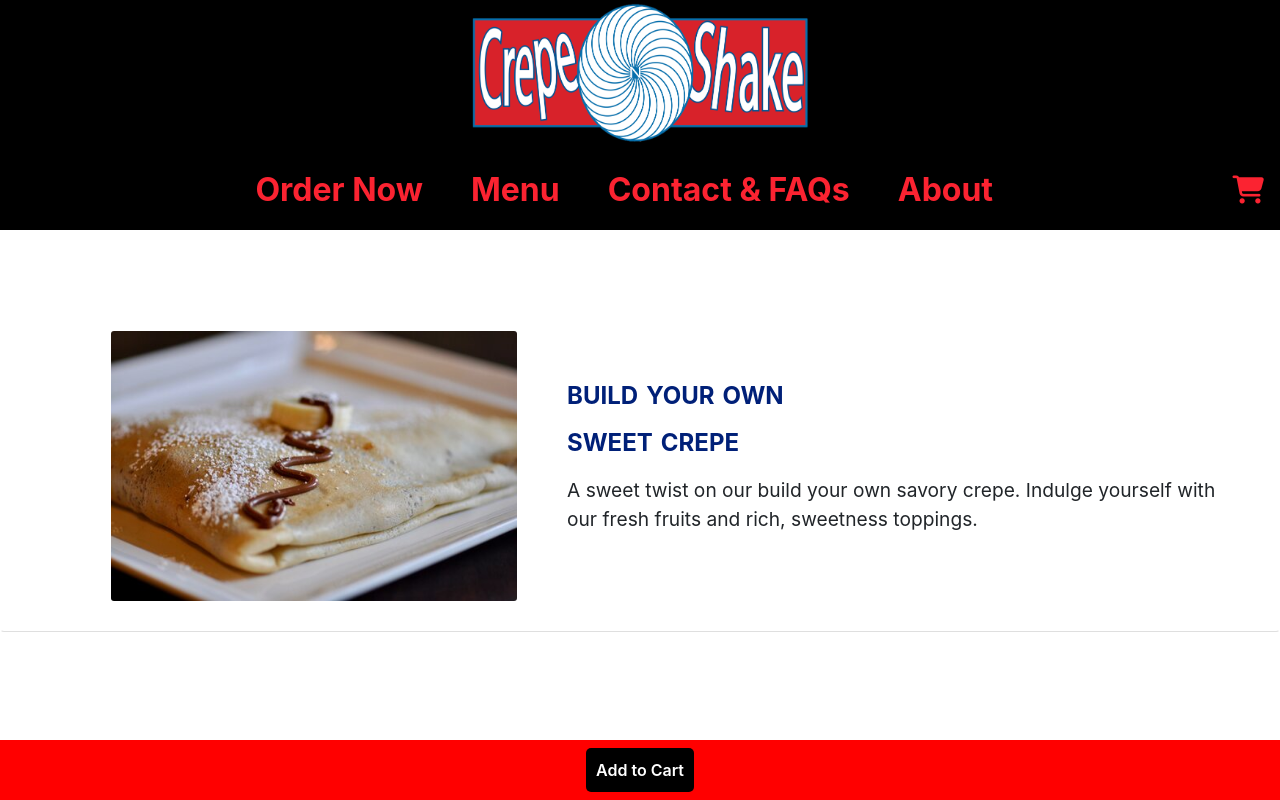
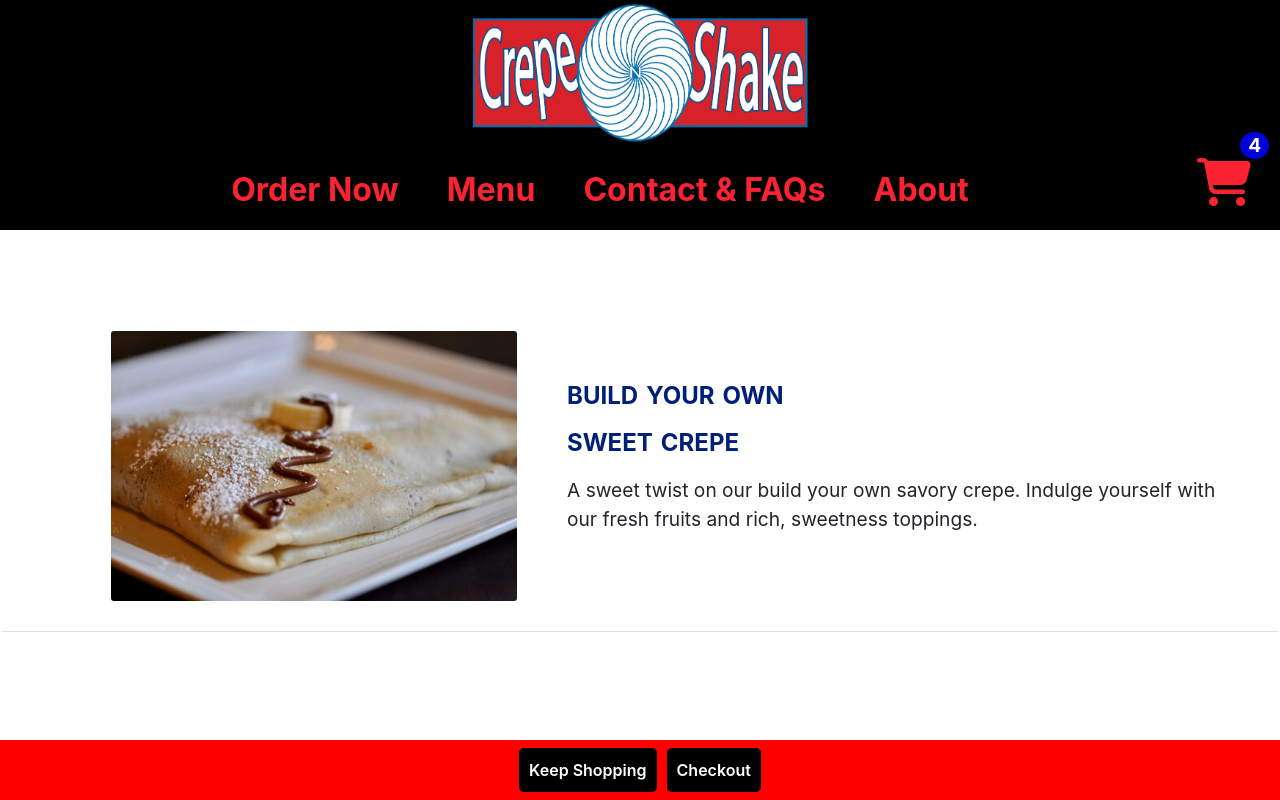
Before and after one commit to pvd232/crepenshake, a Flask app: page /order/make-your-own-sweet-crepe in a window 1280 px wide. Run offline with Flask 2, Linux system fonts and the light colour scheme; data that the repository does not hold is empty; some libraries are stand-ins or nearby versions.

Commit message:
added keep shopping button, fixed error msg on protein crepe page and drink pg, added functionality to add to order for savory page and order side page

```diff
--- a/main.py
+++ b/main.py
@@ -201,6 +201,6 @@ def settings():
 
 if __name__ == "__main__":
     # app.run(ssl_context='adhoc', debug=True)
-    app.run()
+    app.run(debug=True)
     # app.run(host='0.0.0.0')
     # app.run()
--- a/static/css/make_your_own_crepe.css
+++ b/static/css/make_your_own_crepe.css
@@ -7,7 +7,6 @@
   font-variant: small-caps;
   margin-bottom: 15px !important;
   margin-left: 10px !important;
-
 }
 
 .non-modal .head2 {
@@ -54,7 +53,7 @@
   font-weight: 700;
   border: none;
   cursor: pointer;
-	content: '✓';
+  content: "✓";
   margin-left: auto;
   margin-right: auto;
 }
@@ -112,7 +111,7 @@
 }
 .non-modal .card-deck .card .description {
   margin-left: 11px;
-	font-size:95%;
+  font-size: 95%;
 }
 .non-modal .card .card-title {
   margin-bottom: 6px !important;
@@ -232,7 +231,7 @@
   font-weight: 700;
   border: none;
   cursor: pointer;
-	content: '✓';
+  content: "✓";
   margin-left: auto;
   margin-right: auto;
 }
@@ -329,8 +328,8 @@
   color: white;
   text-align: center;
 }
-
-.non-modal .footer .btn5 {
+/* formatting for keep shopping and checkout button on order pages */
+.non-modal .footer .btn51 {
   color: white;
   position: relative;
   background-color: rgb(0, 0, 0);
@@ -343,9 +342,23 @@
   width: fit-content;
   border-radius: 5px;
   margin-left: auto;
+  margin-right: 5px;
+}
+.non-modal .footer .btn52 {
+  color: white;
+  position: relative;
+  background-color: rgb(0, 0, 0);
+  color: white;
+  font-size: 16px;
+  font-weight: 600;
+  padding: 10px 10px;
+  border: none;
+  cursor: pointer;
+  width: fit-content;
+  border-radius: 5px;
   margin-right: auto;
+  margin-left: 5px;
 }
-
 .non-modal .container4 {
   position: absolute;
   width: 100%;
--- a/static/css/modal.css
+++ b/static/css/modal.css
@@ -8,7 +8,21 @@
   top: 50%;
   transform: translate(-50%, -50%);
 }
-
+#ex4 .p1[data-count]:after {
+  position: absolute;
+  right: -6%;
+  top: -40%;
+  content: attr(data-count);
+  font-size: 60%;
+  padding: 0.4em;
+  border-radius: 50%;
+  line-height: 0.6em;
+  color: white;
+  background: rgba(0, 4, 255, 0.85);
+  text-align: center;
+  min-width: 1em;
+  font-weight: bold;
+}
 .modal.fade .btn8 {
   background-color: rgba(251, 35, 49, 1);
   color: white;
@@ -19,8 +33,8 @@
   font-weight: 500;
   padding: 6px 12px;
   max-width: 90%;
-	display:flex;
-	align-self:center;
+  display: flex;
+  align-self: center;
   text-align: center;
 }
 
@@ -33,12 +47,10 @@
   cursor: pointer;
   font-weight: 500;
   padding: 6px 12px;
-	display:flex;
-	align-self:center;
+  display: flex;
+  align-self: center;
   text-align: center;
   margin: 10px 0px 10px 0px;
-
-
 }
 
 .modal.fade .btn10 {
@@ -51,11 +63,9 @@
   font-weight: 500;
   padding: 6px 6px 6px 6px;
   max-width: 90%;
-	display:flex;
-	align-self:center;
+  display: flex;
+  align-self: center;
   text-align: center;
-
-
 }
 
 /* https://stackoverflow.com/questions/11738870/adding-background-color-and-padding-to-row-in-twitter-bootstrap */
--- a/static/js/order-drink.js
+++ b/static/js/order-drink.js
@@ -666,6 +666,8 @@ function pageBuild () {
 				$(this).css('opacity', '.3');
 			});
 	});
+	const height = $("#drinkFooter").height()
+	$('#errorCoffeeCheckout').css("margin-bottom", height)
 };
 function mobileRendering () {
 	const cardDeckElements = document.getElementsByClassName('card-deck');
--- a/static/js/order-side.js
+++ b/static/js/order-side.js
@@ -57,8 +57,7 @@ function checkOut (order) {
 	if (editSideIndex != null) {
 		$.when(stringify(order)).then(location.assign('/order?userOrder=true'));
 	} else {
-		// $.when(stringify(order)).then(location.assign('/checkout'));
-		stringify(order);
+		$.when(stringify(order)).then(location.assign('/checkout'));
 	}
 };
 
--- a/static/js/template-page.js
+++ b/static/js/template-page.js
@@ -1,9 +1,39 @@
+import { Order } from "./model.js";
+
 var cWidth = $(window).width();
 
 //https://stackoverflow.com/questions/1974788/combine-onload-and-onresize-jquery
 $(window).on("load", function () {
+  const orderDict = localStorage.getItem("order");
+  const order = new Order();
+  if (orderDict) {
+    order.fromJSON(orderDict);
+    var numOrderItems = 0;
+    if (order.orderCrepe.length) {
+      for (var i in order.orderCrepe) {
+        numOrderItems += 1;
+      }
+    }
+    if (order.orderDrink.length) {
+      for (var i in order.orderDrink) {
+        numOrderItems += 1;
+      }
+    }
+    if (order.orderSide.length) {
+      for (var i in order.orderSide) {
+        numOrderItems += 1;
+      }
+    }
+    console.log("numOrderItems", numOrderItems);
+    $("#ex4").attr("data-count", numOrderItems);
+    $("#ex4").find("span").first().attr("data-count", numOrderItems);
+    $("#ex4")
+      .find("i")
+      .first()
+      .attr("data-count", "b" + numOrderItems);
+  }
   $("body").css({ visibility: "visible" });
-
+  //   $("#ex4").attr("data-count");
   const newWidth = $(window).width();
 
   if (cWidth < newWidth) {
--- a/templates/order_sweet_crepe.html
+++ b/templates/order_sweet_crepe.html
@@ -77,25 +77,16 @@
 
 <!-- https://stackoverflow.com/questions/52502675/flask-url-for-with-arguments -->
 <div class="footer d-flex align-items-center">
-	<div
-		class="alert-danger"
-		role="alert"
-		id="error2"
-		style="
-			font-size: 30px;
-			display: none;
-			font-weight: 500;
-			position: fixed;
-			margin-bottom: 80px;
-			left: 0;
-			bottom: 0;
-			right: 0;
-			text-align: center;
-		"
-	>
-		Please select a protein.
-	</div>
-	<button class="btn5" id="buildSweetCrepecheckout">Add to Cart</button>
+<button
+    type="button"
+    class="btn51"
+    id="buildSweetCrepecheckout"
+    data-dismiss="modal"
+
+  >
+    Keep Shopping
+  </button>
+  <button type="button" class="btn52" onclick="location.assign('/checkout')">Checkout</button>
 </div>
 {% endblock %}
 {% block script %}
--- a/templates/template_page.html
+++ b/templates/template_page.html
@@ -122,12 +122,18 @@
             </li>
           </ul>
         </div>
-        <i
-          class="fas fa-shopping-cart"
-          style="font-size: 28px; color: #fb2331"
-          id="showShoppingCart"
-          onhover="opacity:.5"
-        ></i>
+        <div id="ex4">
+          <span class="p1 fa-stack fa-1x has-badge" data-count="4">
+            <!--<i class="p2 fa fa-circle fa-stack-2x"></i>-->
+            <i
+              class="p3 fa fa-shopping-cart fa-stack-2x xfa-inverse"
+              style="color: #fb2331; cursor: pointer; font-size: 150%"
+              id="showShoppingCart"
+              onhover="opacity:.5"
+              data-count="4b"
+            ></i>
+          </span>
+        </div>
       </nav>
     </nav>
     <div
@@ -201,7 +207,7 @@
     <script type="module" src="../static/js/shopping-cart.js"></script>
 
     <script src="https://ajax.googleapis.com/ajax/libs/jquery/3.5.1/jquery.min.js"></script>
-    <script src="/static/js/template-page.js"></script>
+    <script type="module" src="/static/js/template-page.js"></script>
     <script src="https://kit.fontawesome.com/a076d05399.js"></script>
     <!-- jQuery and JS bundle w/ Popper.js -->
     <script
```
Also changed, not shown: static/js/checkout.js (+162 -124 lines), static/js/order-savory-crepe.js (+16 -5 lines), templates/order_drink.html (+14 -4 lines), templates/order_menu_crepe.html (+12 -2 lines), templates/order_savory_crepe.html (+12 -4 lines), templates/order_side.html (+10 -2 lines). Lines whose indentation alone changed are shown as unchanged.
